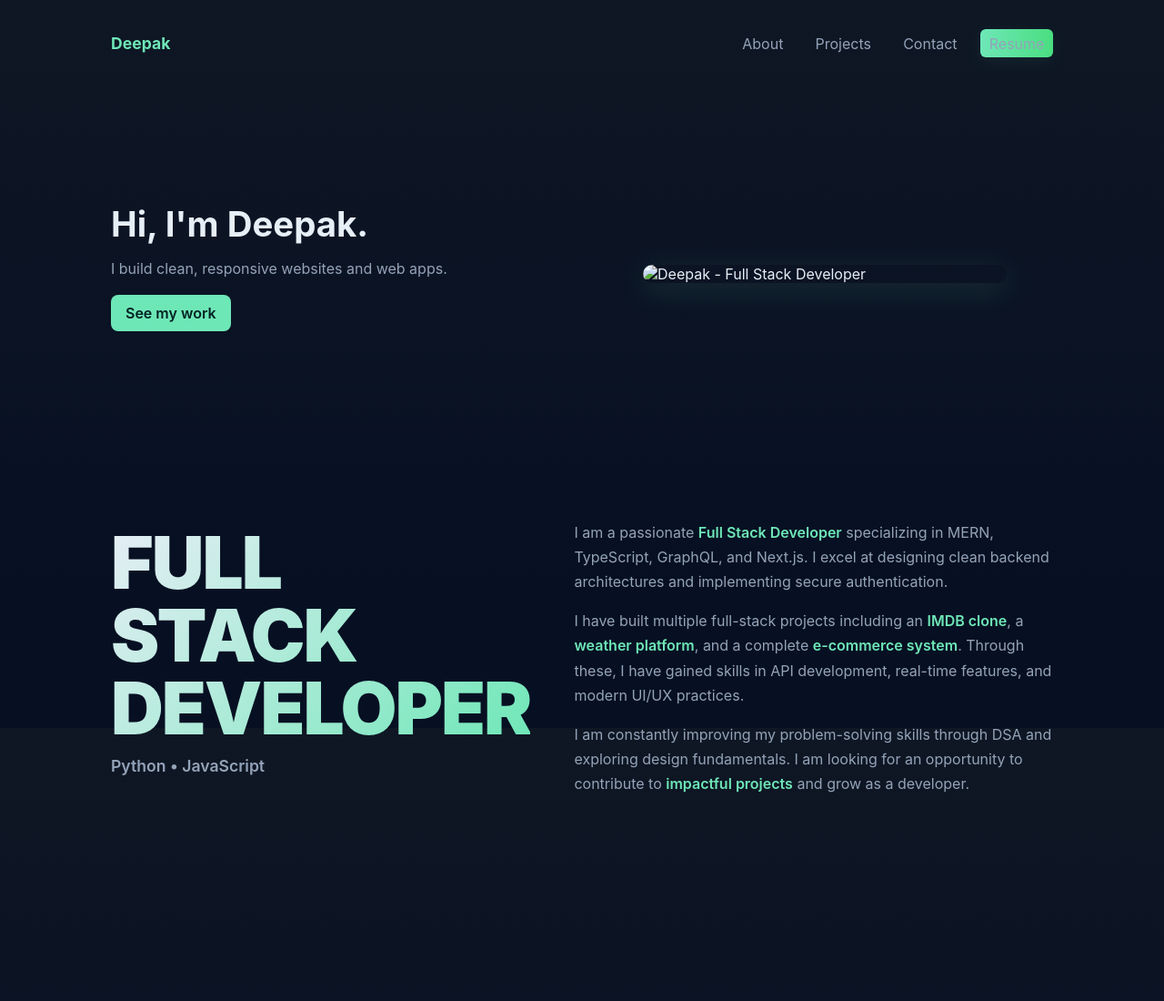
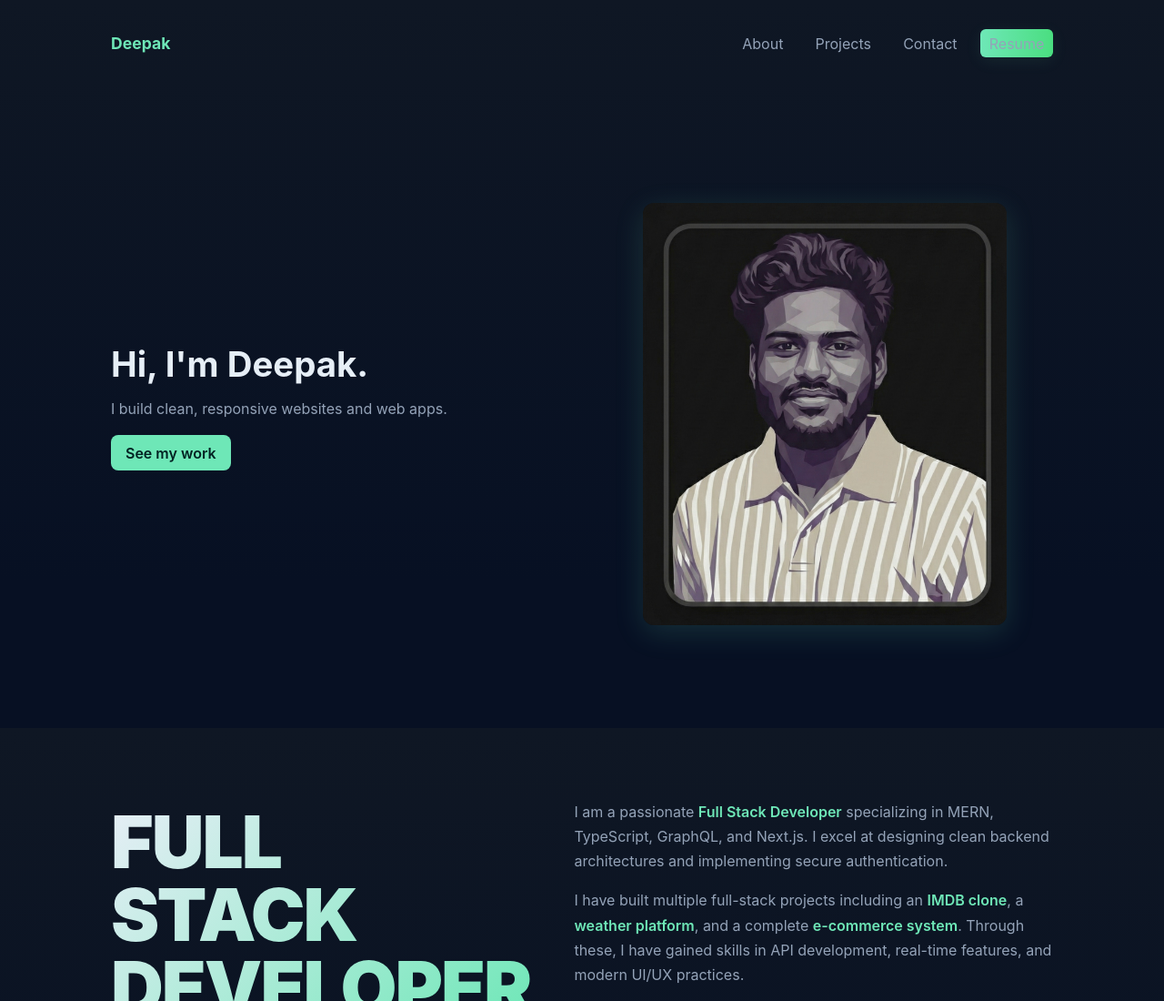
Before and after one commit to Deepak6349/spdeepak-portfolio, a plain HTML site: page index.html in a window 1280 px wide. Shown: the top 1100 px of the page at 91% size. Drawn offline with Linux system fonts and the light colour scheme.

Commit message:
Portfolio website

```diff
--- a/index.html
+++ b/index.html
@@ -40,7 +40,7 @@
 						<p><a class="btn" href="#projects">See my work</a></p>
 					</div>
 				<div class="hero-image reveal-on-scroll">
-					<img src="IMG_20251211_153842.jpg" alt="Deepak - Full Stack Developer" />
+					<img src="image/IMG_20251211_153842.jpg" alt="Deepak - Full Stack Developer" />
 				</div>
 				</div>
 			</section>
```
